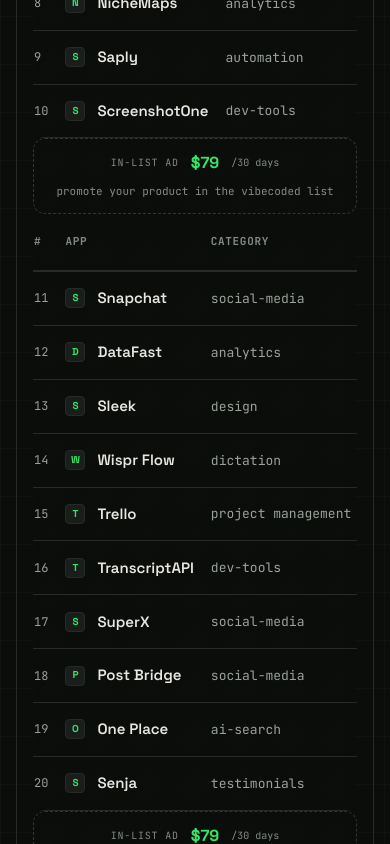
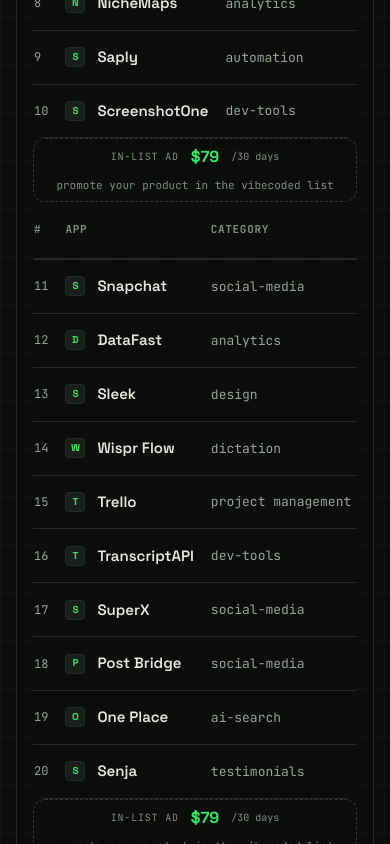
Before and after one commit to VibeCodingApp/LetsVibeCodeit, a Next.js app: page / in a window 390 px wide. Shown: the part 2240-3084 px from the top of the page. Built offline with nearby package versions, Linux system fonts and the light colour scheme; no server answers; the database is empty.

Commit message:
fix(ads/mobile): tighten in-list height another twenty percent

```diff
--- a/src/components/ad-slot.tsx
+++ b/src/components/ad-slot.tsx
@@ -112,7 +112,7 @@
     : { 'data-ad-anchor': anchorIndex };
 
   const surfaceClassName = [
-     'relative w-full flex flex-col items-center justify-center gap-2 py-3 sm:py-8',
+     'relative w-full flex flex-col items-center justify-center gap-2 py-1.5 sm:py-8',
     'border border-dashed border-[var(--border-2)] rounded-xl',
     sticky
       ? 'bg-[var(--glass-bg)] backdrop-blur-xl backdrop-saturate-150 shadow-[0_8px_32px_rgba(0,0,0,.28)]'
```
